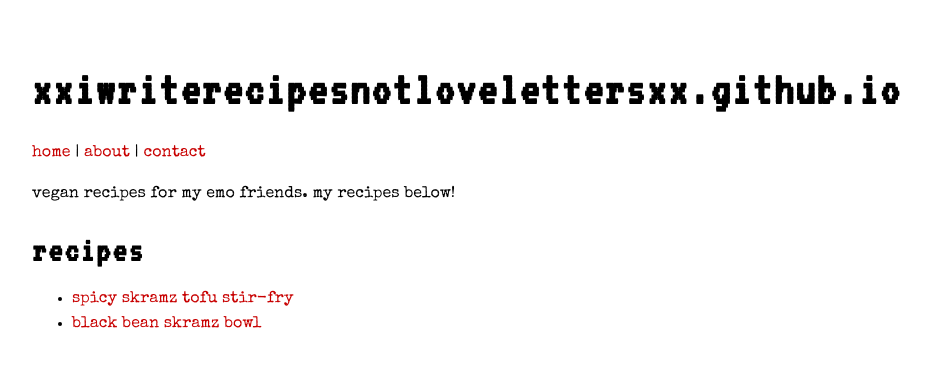
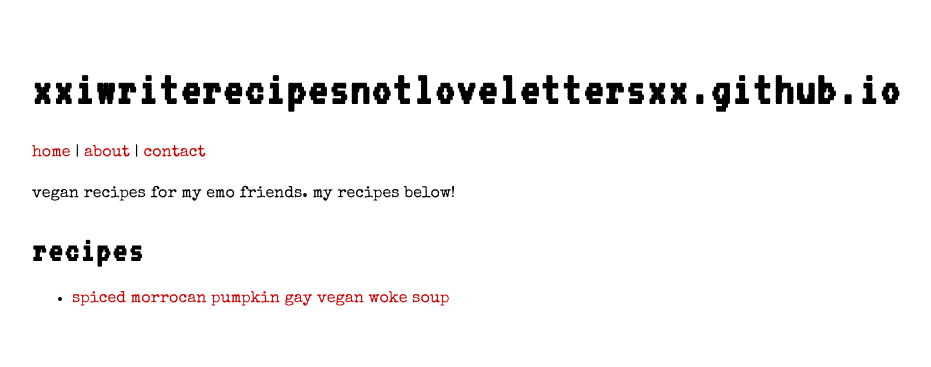
Before and after one commit to xxiwriterecipesnotlovelettersxx/xxiwriterecipesnotlovelettersxx.github.io, a Jekyll site: the page built from index.md, in a window 1280 px wide. Shown: the top 367 px of the page, without its empty margins (233-1164 px from the left). Built offline with Jekyll 4.4.1, drawn with Linux system fonts in a browser that asks for light colours.

Commit message:
Update index.md

```diff
--- a/index.md
+++ b/index.md
@@ -8,5 +8,4 @@ my recipes below!
 
 ## recipes
 
-- [Spicy Skramz Tofu Stir-fry](/_posts/2025-11-25-spicy-skramz-tofu.html)
-- [Black Bean Skramz Bowl](/_posts/2025-11-26-black-bean-skreem.html)
+- [spiced morrocan pumpkin gay vegan woke soup](/_posts/2025-11-25-spicy-morrocan-pumpkin-gay-vegan-woke-soup.md)
```
